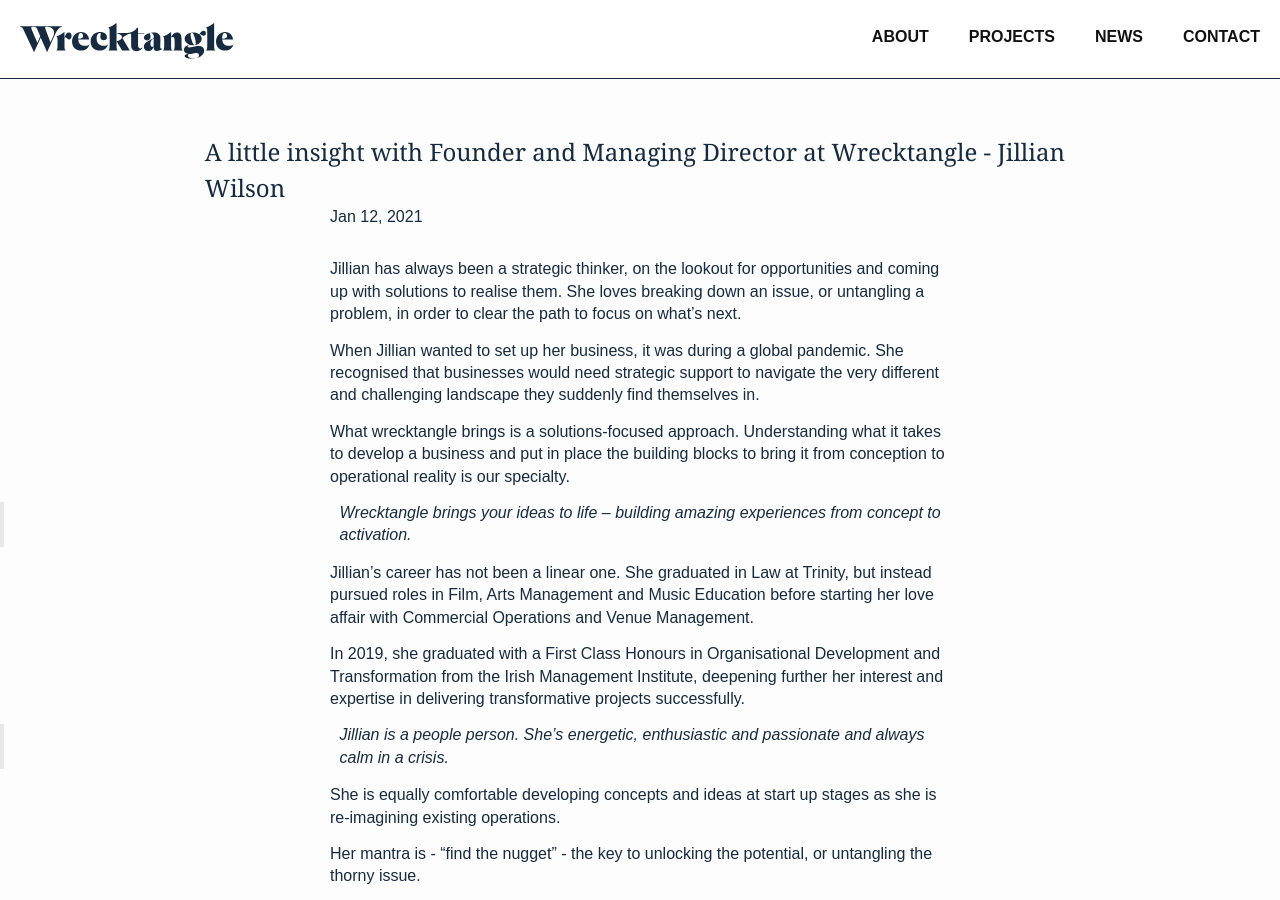
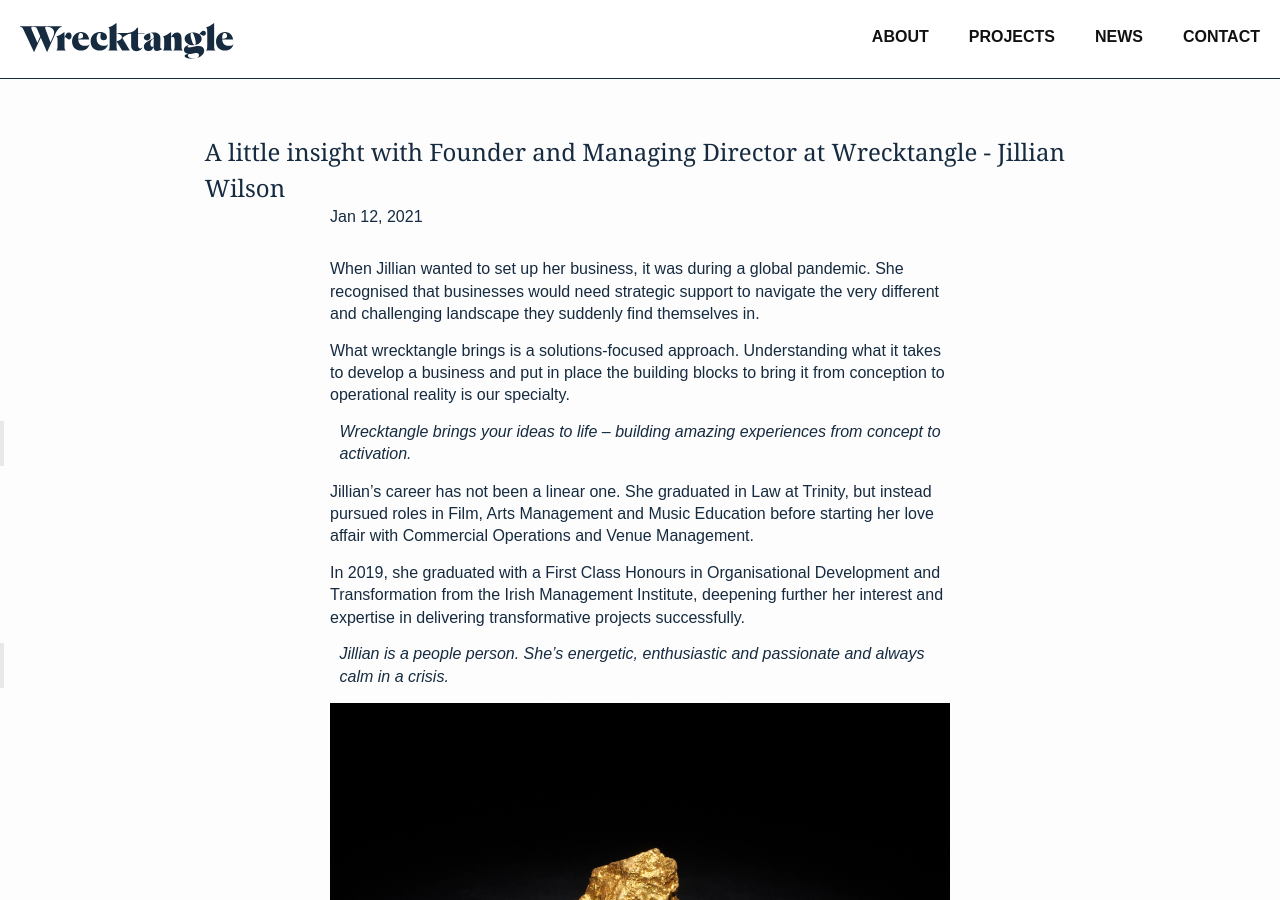
Before and after one commit to HarryFischer/wrecktangle, a Jekyll site: the page built from _posts/2021-01-12-a-little-insight-with-founder-and-managing-director-at-wrecktangle-jillian-wilson.markdown, in a window 1280 px wide and 900 px high. Built offline with Jekyll 4.4.1, drawn with Linux system fonts in a browser that asks for light colours; some of the changed lines change nothing that is shown.

Commit message:
Updated A Little Insight With Founder And Managing Director At Wrecktangle Jillian Wilson

```diff
--- a/_posts/2021-01-12-a-little-insight-with-founder-and-managing-director-at-wrecktangle-jillian-wilson.markdown
+++ b/_posts/2021-01-12-a-little-insight-with-founder-and-managing-director-at-wrecktangle-jillian-wilson.markdown
@@ -2,12 +2,16 @@
 title: A little insight with Founder and Managing Director at Wrecktangle - Jillian
   Wilson
 date: 2021-01-12 10:24:00 Z
+main-image: "/uploads/jillain.jpg"
+image-caption: Jillian in the Book of Kells Exhibition
+alt: Jillian in the Book of Kells Exhibition
+sub-title: Jillian has always been a strategic thinker, on the lookout for opportunities
+  and coming up with solutions to realise them. She loves breaking down an issue,
+  or untangling a problem, in order to clear the path to focus on what’s next.
 length: 1 min read
 is-extenal: false
 layout: post
 ---
-
-Jillian has always been a strategic thinker, on the lookout for opportunities and coming up with solutions to realise them. She loves breaking down an issue, or untangling a problem, in order to clear the path to focus on what’s next.
 
 When Jillian wanted to set up her business, it was during a global pandemic. She recognised that businesses would need strategic support to navigate the very different and challenging landscape they suddenly find themselves in.
 
@@ -21,6 +25,8 @@
 
 > Jillian is a people person. She's energetic, enthusiastic and passionate and always calm in a crisis.
 
+![gold.jpg](/uploads/gold.jpg)
+
 She is equally comfortable developing concepts and ideas at start up stages as she is re-imagining existing operations.
 
 Her mantra is - "find the nugget" - the key to unlocking the potential, or untangling the thorny issue.
```
